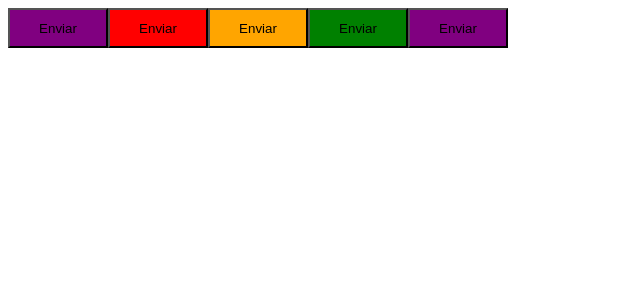
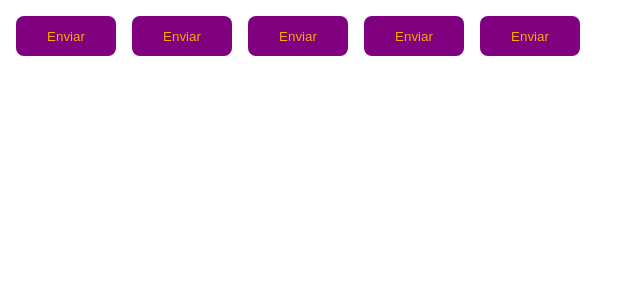
Before and after one commit to bertiGrazi/fullstack, a React (Vite) app in the folder ignite_timer/: page / in a window 1280 px wide. Shown: the top 300 px of the page, without its empty margins (0-640 px from the left). Built offline with nearby package versions, Linux system fonts and the light colour scheme.

Commit message:
config themes style component

```diff
--- a/ignite_timer/src/App.tsx
+++ b/ignite_timer/src/App.tsx
@@ -1,13 +1,15 @@
+import { ThemeProvider } from "styled-components";
 import { Button } from "./components/Button";
+import { defaultTheme } from "./styles/theme/default";
 
 export function App() {
   return (
-    <>
+    <ThemeProvider theme={defaultTheme}>
       <Button variant="primary"/>
       <Button variant="danger"/>
       <Button variant="secondary"/>
       <Button variant="sucess"/>
       <Button />
-    </>
+    </ThemeProvider>
   )
 }
--- a/ignite_timer/src/components/Button.styles.ts
+++ b/ignite_timer/src/components/Button.styles.ts
@@ -16,10 +16,17 @@
 export const ButtonContainer = styled.button<ButtonContainerProps>`
     width: 100px;
     height: 40px;
+    border-radius: 8px;
+    border: 0;
+    margin: 8px;
 
-    ${props => {
+    background-color: ${props => props.theme.primary};
+    color: ${props => props.theme.secondary}
+
+
+    /* ${props => {
         return css`
         background-color: ${buttonVariants[props.variant]}
         `
-    }}
+    }} */
 `
--- /dev/null
+++ b/ignite_timer/src/styles/theme/default.ts
@@ -0,0 +1,6 @@
+export const defaultTheme = {
+  primary: 'purple',
+  secondary: 'orange',
+  danger: 'red',
+  sucess: 'green'
+}
```
